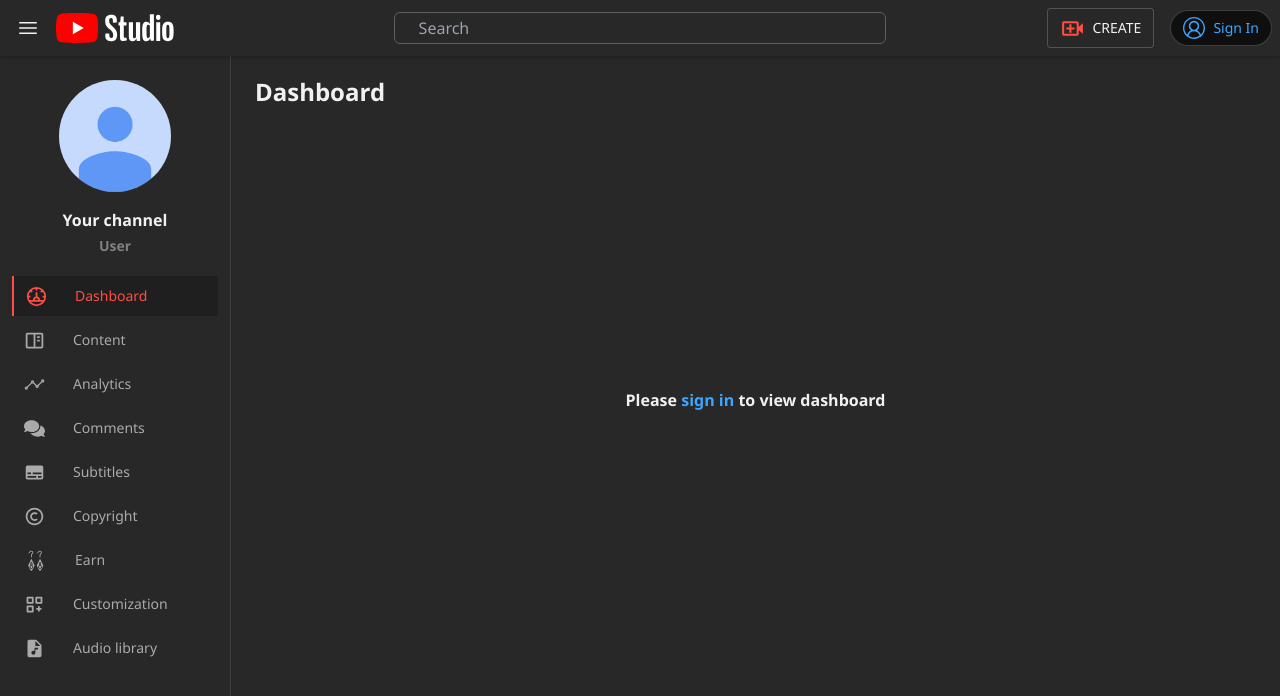
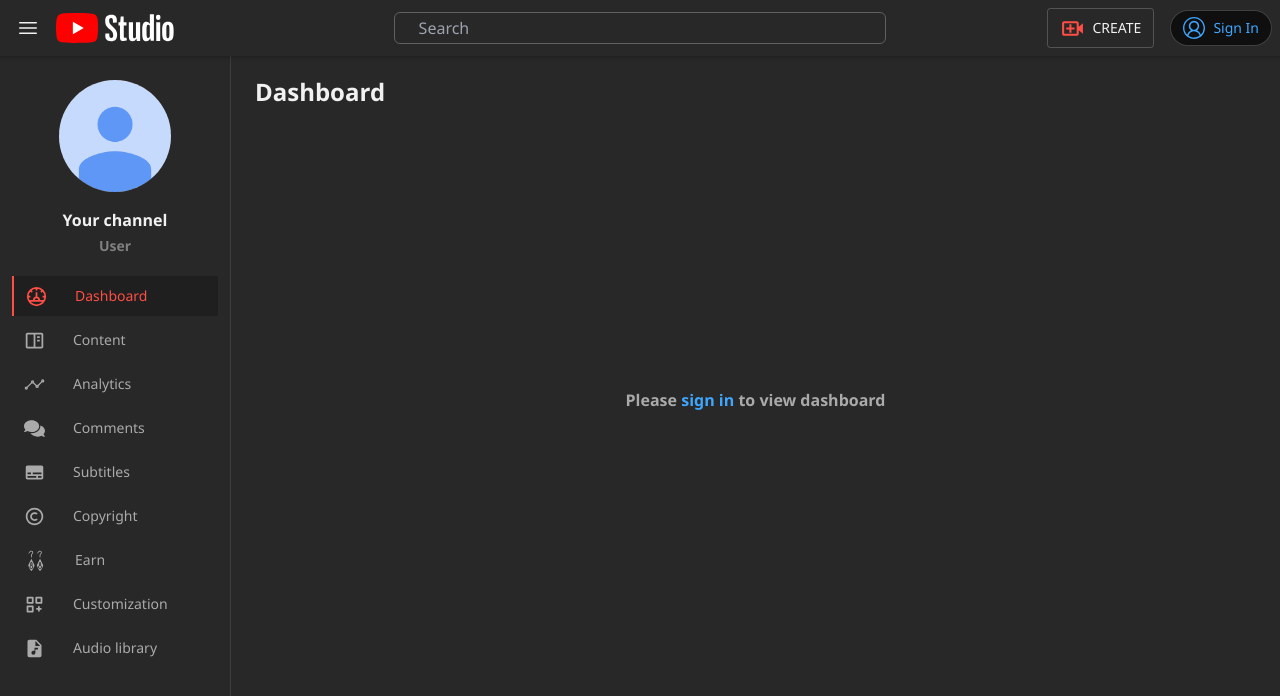
Before and after one commit to santhosh-sivkumar/youtube-clone, a React (Create React App) app: page /YoutubeStudio in a window 1280 px wide. Both pictures are taken after a click on the element "Dashboard". Shown: the top 696 px of the page. Built offline with nearby package versions, Linux system fonts and the light colour scheme; no server answers; the database is empty.

Commit message:
Remove "text-yt-white" class from two div elements in YoutubeStudio components.

```diff
--- a/src/components/youtubeStudio/ContentComponent.js
+++ b/src/components/youtubeStudio/ContentComponent.js
@@ -44,7 +44,7 @@ const ContentComponent = () => {
             </div>
           )
         ) : user ? (
-          <div className="flex items-center justify-center h-full text-yt-white">
+          <div className="flex items-center justify-center h-full ">
             Coming Soon...{" "}
           </div>
         ) : (
--- a/src/pages/YoutubeStudio.js
+++ b/src/pages/YoutubeStudio.js
@@ -30,7 +30,7 @@ const YoutubeStudio = () => {
         {activeInStudioSidebar === "Content" ? (
           <ContentComponent />
         ) : (
-          <div className="flex items-center justify-center mt-[-80px] h-full text-yt-white">
+          <div className="flex items-center justify-center mt-[-80px] h-full ">
             {user ? (
               "Coming Soon..."
             ) : (
```
